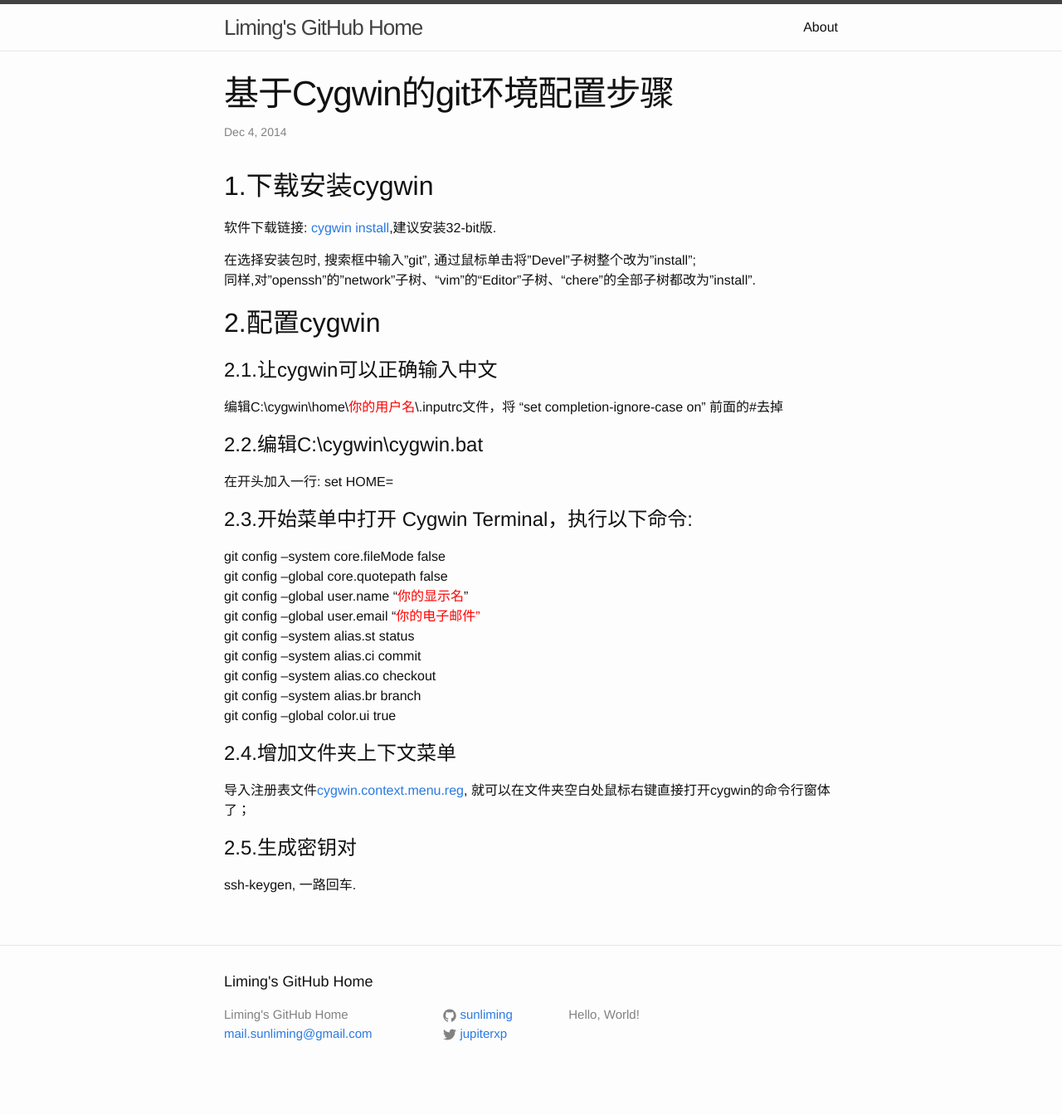
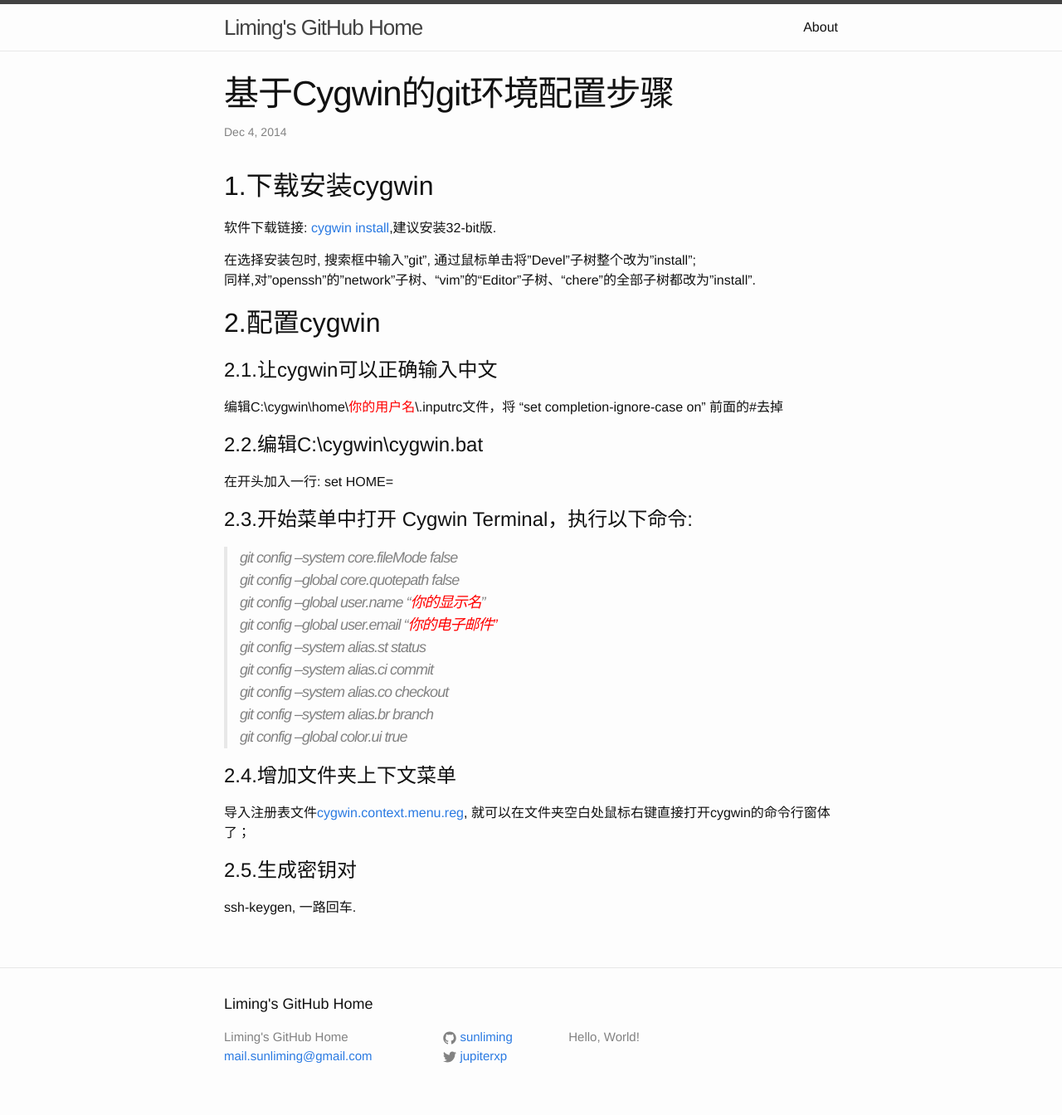
Before and after one commit to sunliming/sunliming.github.io, a Jekyll site: the page built from _posts/2014-12-04-cygwin-install-and-config.markdown, in a window 1280 px wide. Shown: the whole page at 83% size. Built offline with Jekyll 4.4.1, drawn with Linux system fonts in a browser that asks for light colours; before the commit the page ends 1317 px from its top, so only the background shows below that.

Commit message:
v20, blockquote

```diff
--- a/_posts/2014-12-04-cygwin-install-and-config.markdown
+++ b/_posts/2014-12-04-cygwin-install-and-config.markdown
@@ -24,7 +24,7 @@
 
 # 2.3.开始菜单中打开 Cygwin Terminal，执行以下命令:
 
-git config --system core.fileMode false
+>git config --system core.fileMode false
 git config --global core.quotepath false
 git config --global user.name "<font color="red">你的显示名</font>"
 git config --global user.email "<font color="red">你的电子邮件”</font>
```
Also changed, not shown: 1 other file.
